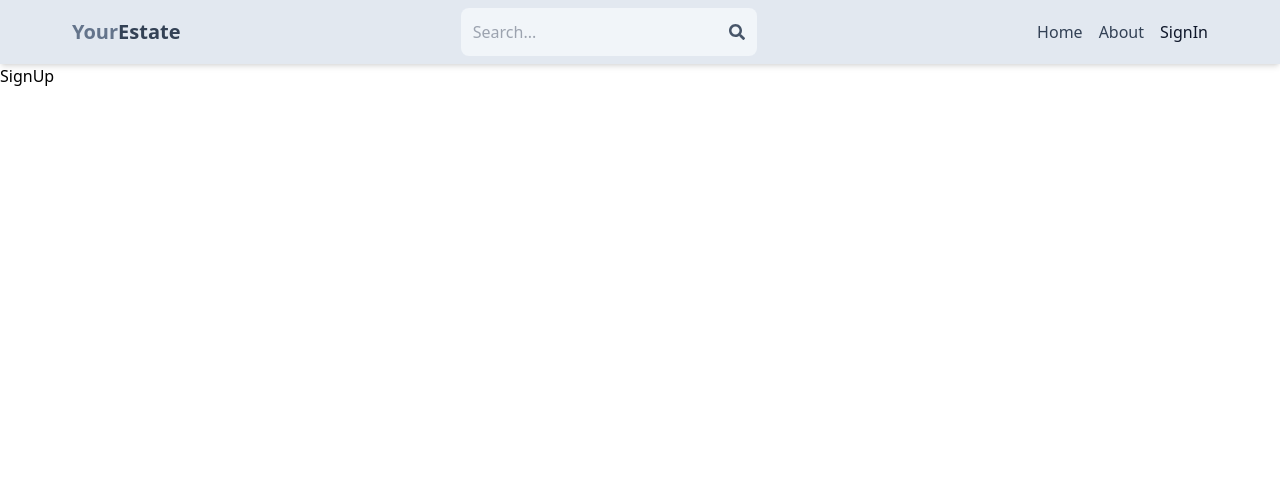
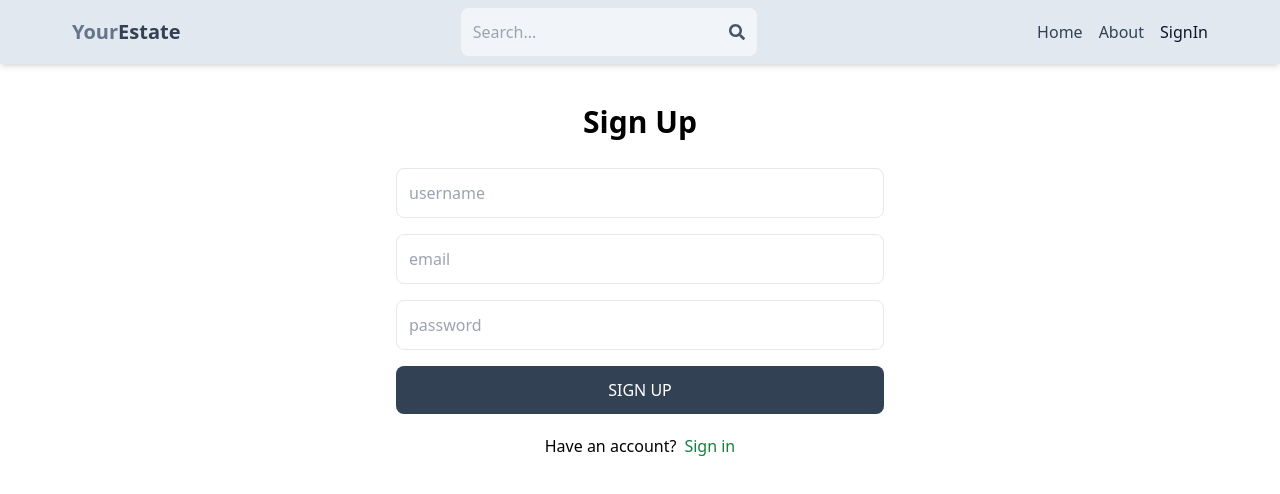
Before and after one commit to sonai21/Mern_Estate_app, a React (Vite) app in the folder client/: page /sign-up in a window 1280 px wide. Shown: the top 494 px of the page. Built offline with nearby package versions, Linux system fonts and the light colour scheme.

Commit message:
complete sign up page ui

```diff
--- a/client/src/pages/SignUp.jsx
+++ b/client/src/pages/SignUp.jsx
@@ -1,5 +1,42 @@
 import React from "react";
+import { Link } from "react-router-dom";
 
 export default function SignUp() {
-  return <div>SignUp</div>;
+  return (
+    <div className="p-3 max-w-lg mx-auto">
+      <h1 className="text-3xl text-center font-semibold my-7">Sign Up</h1>
+      <form className="flex flex-col gap-4">
+        <input
+          type="text"
+          placeholder="username"
+          className="border p-3 rounded-lg "
+          id="username"
+        />
+        <input
+          type="email"
+          placeholder="email"
+          className="border p-3 rounded-lg "
+          id="email"
+        />
+        <input
+          type="password"
+          placeholder="password"
+          className="border p-3 rounded-lg "
+          id="password"
+        />
+        <button
+          className="bg-slate-700 rounded-lg text-white p-3
+        uppercase hover:opacity-95 disabled:opacity-80"
+        >
+          Sign up
+        </button>
+      </form>
+      <div className="flex gap-2 mt-5 justify-center">
+        <p>Have an account?</p>
+        <Link to={"/sign-in"}>
+          <span className="text-green-700 hover:text-green-900">Sign in</span>
+        </Link>
+      </div>
+    </div>
+  );
 }
```
